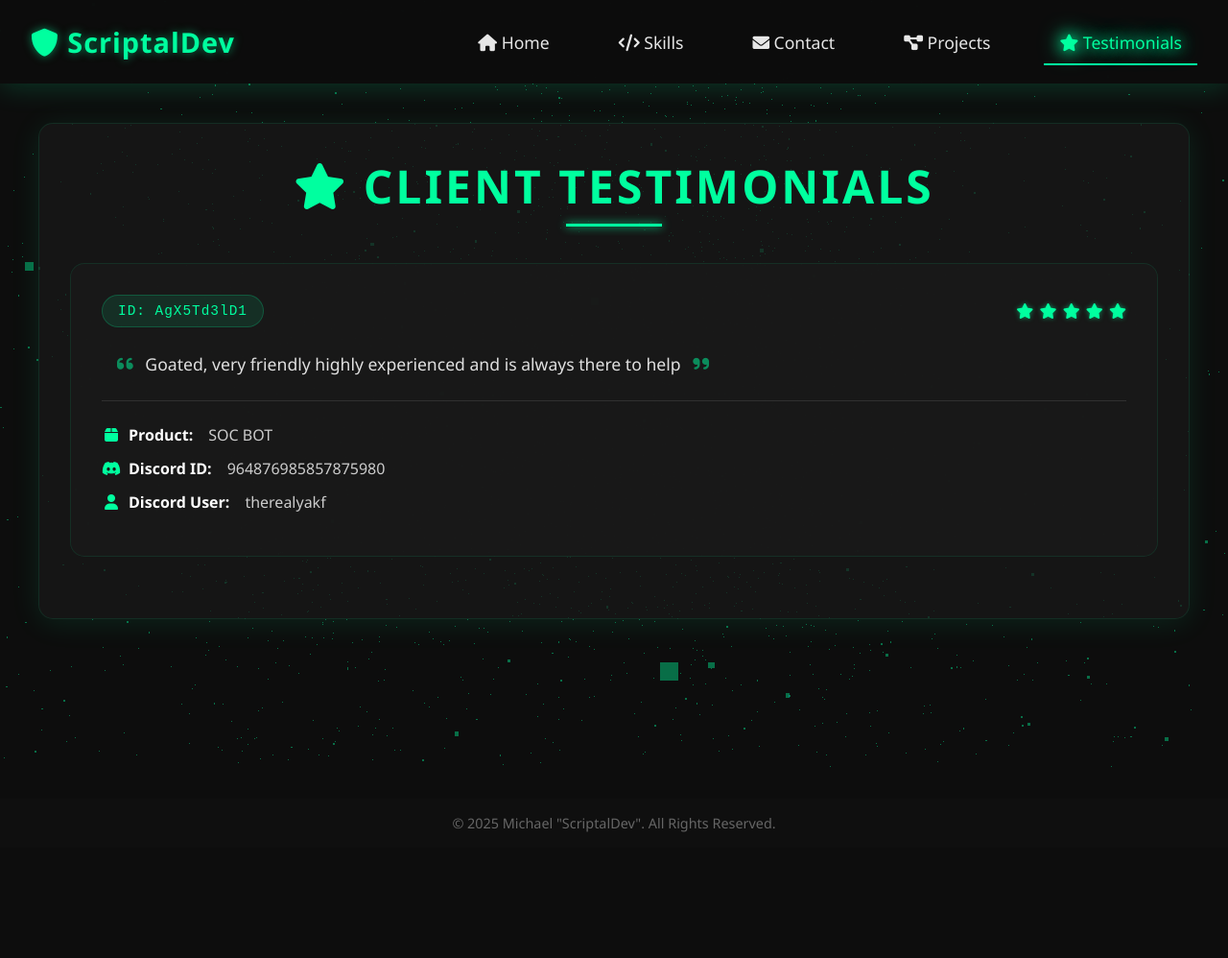
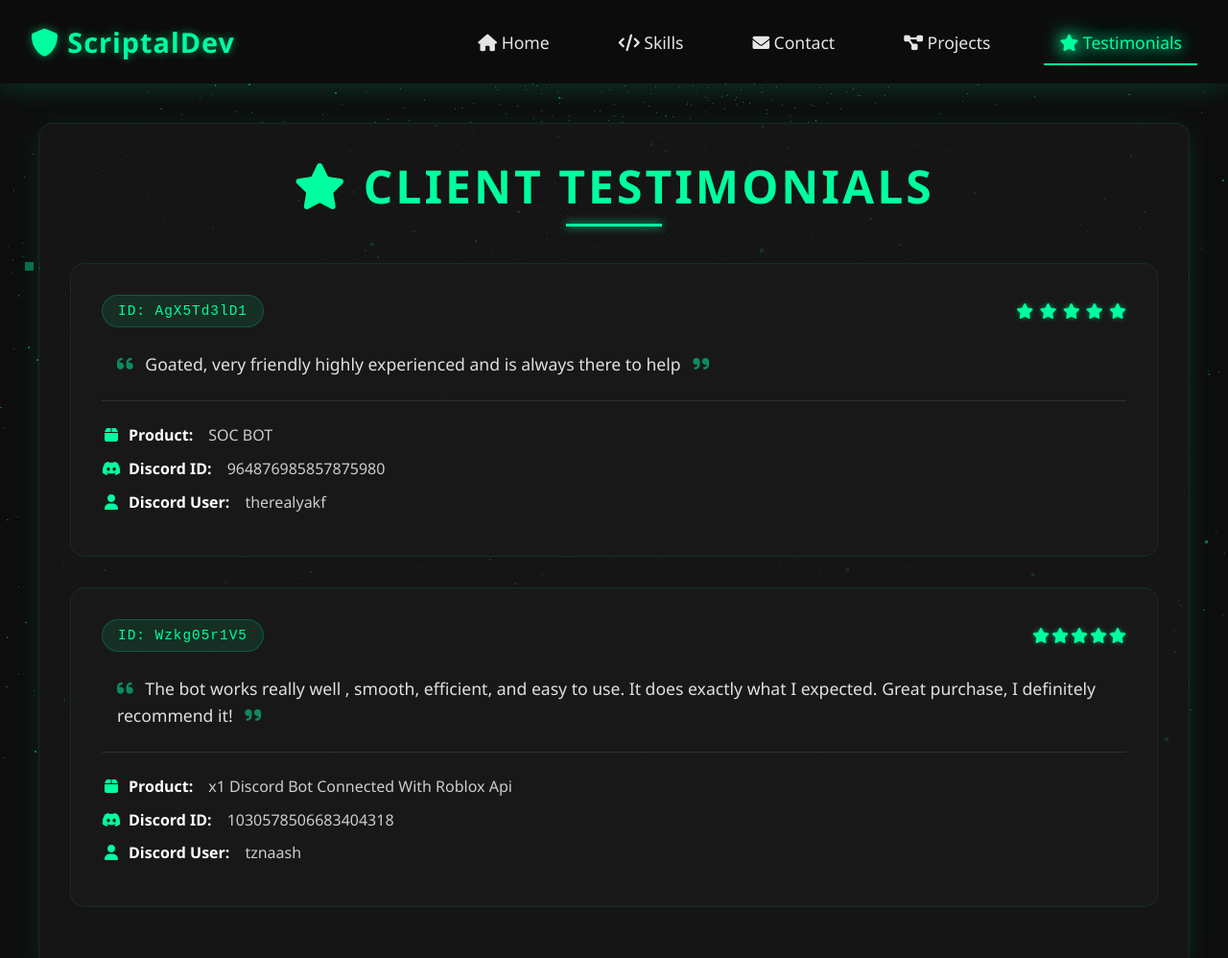
Before and after one commit to Michael-source-bot/portfolio, a plain HTML site: page reviews.html in a window 1280 px wide. Shown: the top 998 px of the page at 96% size. Before the commit the page ends 883 px from the top, so only its background shows below. Drawn offline with nearby package versions, Linux system fonts and the light colour scheme.

Commit message:
Add new review

```diff
--- a/reviews.html
+++ b/reviews.html
@@ -61,6 +61,26 @@
         </div>
 
 
+
+            <div class="review-card">
+                <div class="review-header">
+                    <span class="ticket-id">ID: Wzkg05r1V5</span>
+                    <div class="rating">
+                        <i class="fas fa-star"></i><i class="fas fa-star"></i><i class="fas fa-star"></i><i class="fas fa-star"></i><i class="fas fa-star"></i>
+
+                    </div>
+                </div>
+                <p class="review-text">
+                    <i class="fas fa-quote-left"></i>
+                    The bot works really well , smooth, efficient, and easy to use. It does exactly what I expected. Great purchase, I definitely recommend it!
+                    <i class="fas fa-quote-right"></i>
+                </p>
+                <ul class="review-meta">
+                    <li><i class="fas fa-box"></i> <strong>Product:</strong> x1 Discord Bot Connected With Roblox Api</li>
+                    <li><i class="fab fa-discord"></i> <strong>Discord ID:</strong> 1030578506683404318</li>
+                    <li><i class="fas fa-user"></i> <strong>Discord User:</strong> tznaash</li>
+                </ul>
+            </div>
 </div>
 </section>
 
```
